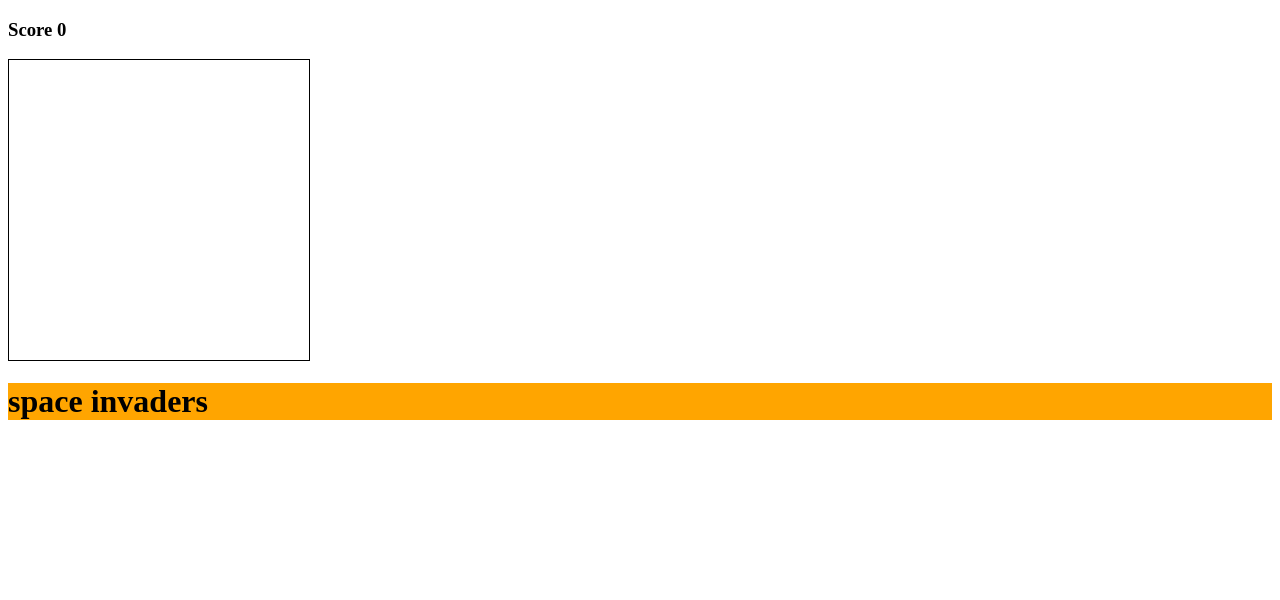
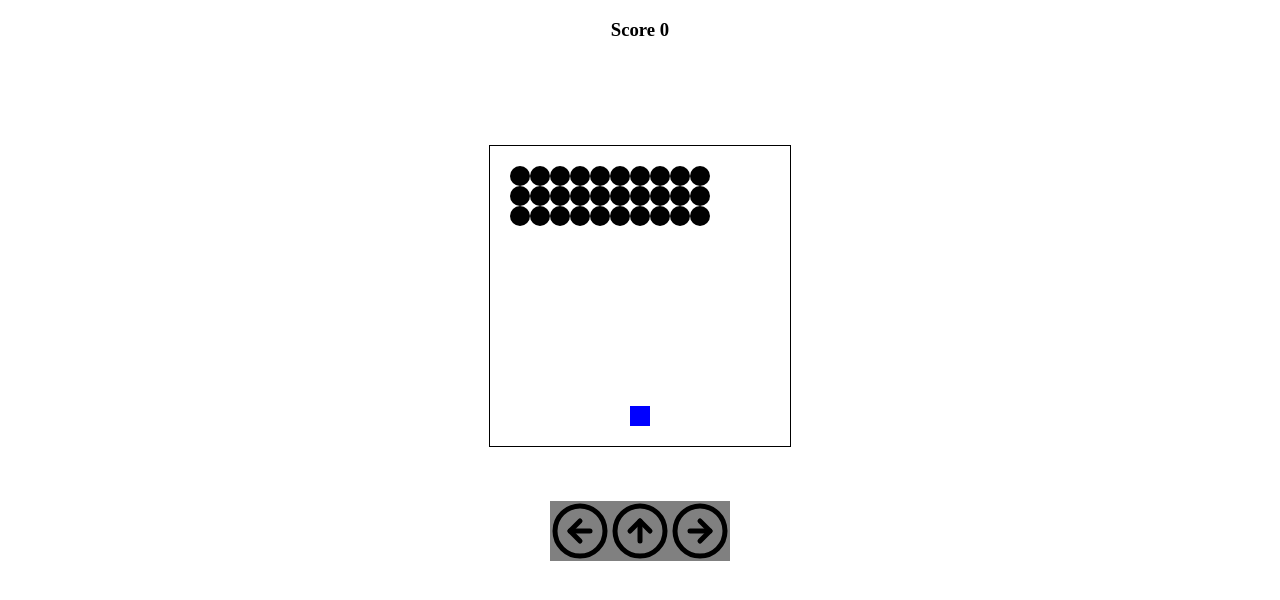
Before and after one commit to ksha01552/mysite, a plain HTML site: page space/index.html in a window 1280 px wide. Drawn offline with Linux system fonts and the light colour scheme.

Commit message:
spaceinv

```diff
--- a/frog/style.css
+++ b/frog/style.css
@@ -1,6 +1,9 @@
+body{
+  text-align: center;
+}
 .grid{
   border: 1px solid;
-  display: flex;
+  display: inline-flex;
   flex-wrap: wrap;
   height: 180px;
   width: 180px;
--- a/space/app.js
+++ b/space/app.js
@@ -1,7 +1,11 @@
-document.addEventListener(DOMContentLoaded, () => {
+document.addEventListener('DOMContentLoaded', () => {
 
   const squares = document.querySelectorAll('.grid div')
   const resultDisplay = document.querySelector('#result')
+  const warningDisplay = document.querySelector('#warning')
+  const rr = document.querySelector('.right')
+  const ll = document.querySelector('.left')
+  const uu = document.querySelector('.up')
   let width = 15
   let currentShooterIndex = 202
   let currentInvaderIndex = 0
@@ -17,6 +21,20 @@
 
   alienInvaders.forEach(invader => squares[currentInvaderIndex + invader].classList.add('invader'))
   squares[currentShooterIndex].classList.add('shooter')
+ll.addEventListener('click',shleft)
+rr.addEventListener('click',shright)
+uu.addEventListener('click',shoot)
+
+function shleft(){
+  squares[currentShooterIndex].classList.remove('shooter')
+  currentShooterIndex -=1 //move left
+  squares[currentShooterIndex].classList.add('shooter')
+}
+function shright(){
+  squares[currentShooterIndex].classList.remove('shooter')
+  currentShooterIndex += 1
+  squares[currentShooterIndex].classList.add('shooter')
+}
 
   function moveShooter(e) {
     squares[currentShooterIndex].classList.remove('shooter')
@@ -33,7 +51,7 @@
   document.addEventListener('keydown', moveShooter)
 
   function moveInvaders() {
-    const leftEdge = alienInvaders[0] % width === = 0
+    const leftEdge = alienInvaders[0] % width === 0
     const rightEdge = alienInvaders[alienInvaders.length - 1] % width === width - 1
 
     if ((leftEdge && direction === -1) || (rightEdge && direction === 1)) {
@@ -55,25 +73,25 @@
     }
 
     if (squares[currentShooterIndex].classList.contains('invader', 'shooter')) {
-      resultDisplay.textContent = 'Game Over'
+      warningDisplay.innerHTML = 'Game Over'
       squares[currentShooterIndex].classList.add('boom')
       clearInterval(invaderId)
     }
     for (let i = 0; i <= alienInvaders.length - 1; i++) {
       if (alienInvaders[i] > (squares.length - (width - 1))) {
-        resultDisplay.textContent = 'Game Over'
+        warningDisplay.innerHTML = 'Game Over'
         clearInterval(invaderId)
 
       }
     }
     if(alienInvadersTakenDown.length === alienInvaders.length){
-      resultDisplay.textContent = "You Win!!!"
+      warningDisplay.innerHTML = "You Win!!!"
       clearInterval(invaderId)
     }
   }
   invaderId = setInterval(moveInvaders, 500)
 
-  function shoot(e) {
+  function shoot() {
     let laserId
     let currentLaserIndex = currentShooterIndex
 
@@ -92,7 +110,7 @@
         const alienTakenDown = alienInvaders.indexOf(currentLaserIndex)
         alienInvadersTakenDown.push(alienTakenDown)
         result++
-        resultDisplay.textContent = result
+        resultDisplay.innerHTML = result
       }
 
       if(currentLaserIndex < width){
@@ -102,12 +120,10 @@
       }
     }
 
-  document.addEventListener('keyup', e =>{
-  if (e.keyCode === 32){
         laserId = setInterval(moveLaser, 100)
-      }
-    })
-
-  document.addEventListener('keyup',shoot)
+}
+  document.addEventListener('keydown',e=>{
+    if(e.keyCode===32){shoot();}
+  })
 
 })
--- a/space/index.html
+++ b/space/index.html
@@ -9,7 +9,10 @@
   <body>
 
   <h3>Score <span id="result">0</span></h3>
-
+  <div class="w">
+    <h3 id="warning"></h3>
+  </div>
+  <br><br><br>
   <div class="grid">
     <div></div>
     <div></div>
@@ -261,11 +264,20 @@
     <div></div>
     <div></div>
 
+  </div>
+<br><br><br><br>
+  <div class="con">
+<div class="left">
 
+</div>
+<div class="up">
 
+</div>
+<div class="right">
+
+</div>
   </div>
 
-<h1 class="laser">space invaders</h1>
 
 
   </body>
--- a/space/style.css
+++ b/space/style.css
@@ -1,8 +1,8 @@
 body{
-  justify-content: center;
+  text-align: center;
 }
 .grid{
-  display: flex;
+  display: inline-flex;
   flex-wrap: wrap;
   border: solid 1px;
   width: 300px;
@@ -25,3 +25,31 @@
 .laser{
   background-color: orange;
 }
+.con{
+  text-align: center;
+  display: inline-flex;
+  background-color: grey;
+  width: 180px;
+  height: 60px;
+}
+.right{
+  background-image: url('../images/right.svg');
+  background-size: cover;
+  width: 60px;
+  height: 60px;
+}
+.left{
+  background-image: url('../images/left.svg');
+  background-size: cover;
+  width: 60px;
+  height: 60px;
+}
+.up{
+  background-image: url('../images/up.svg');
+  background-size: cover;
+  width: 60px;
+  height: 60px;
+}
+.w{
+  height: 2rem;
+}
```
Also changed, not shown: index.html (+6 -2 lines).
